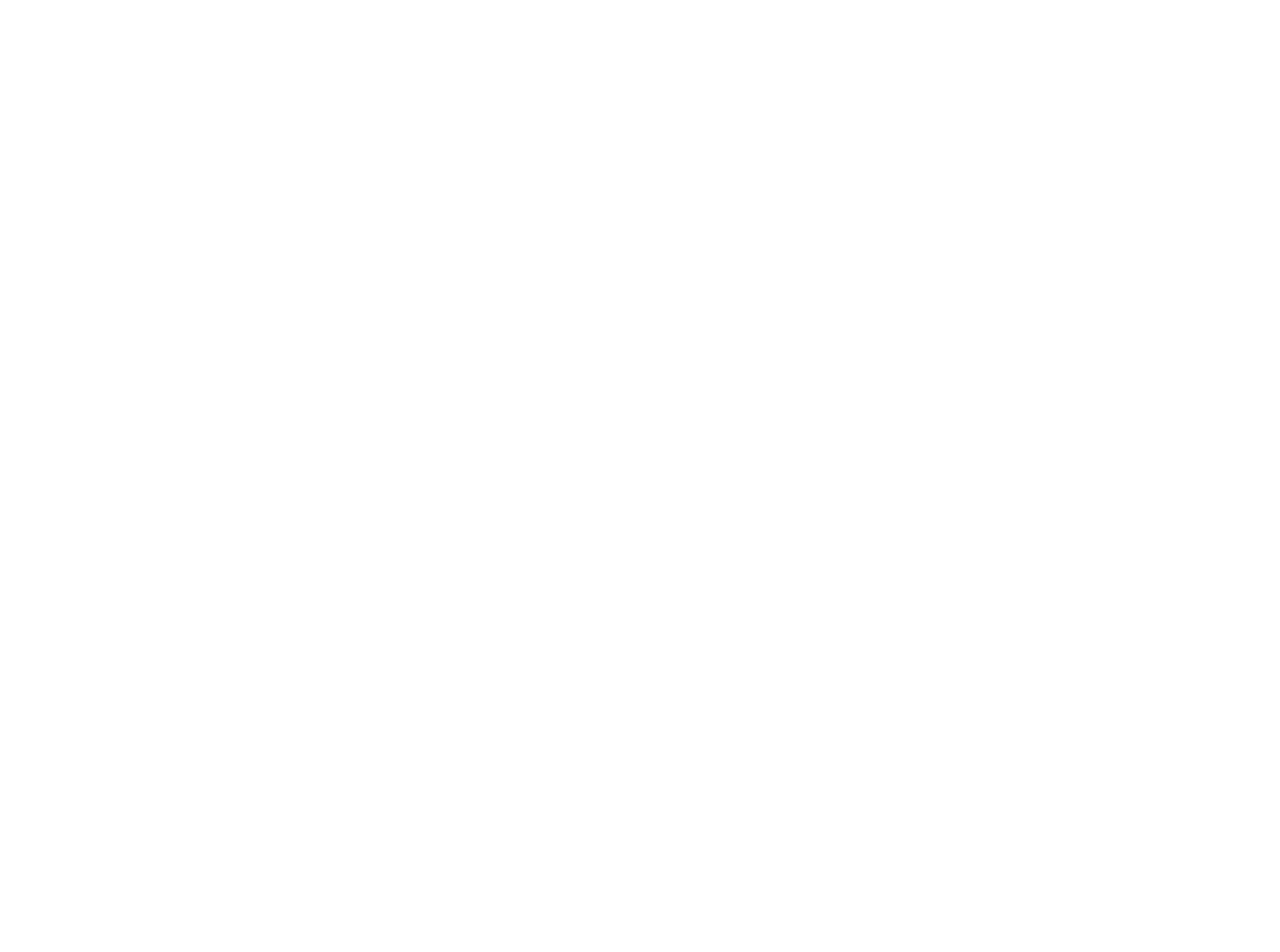
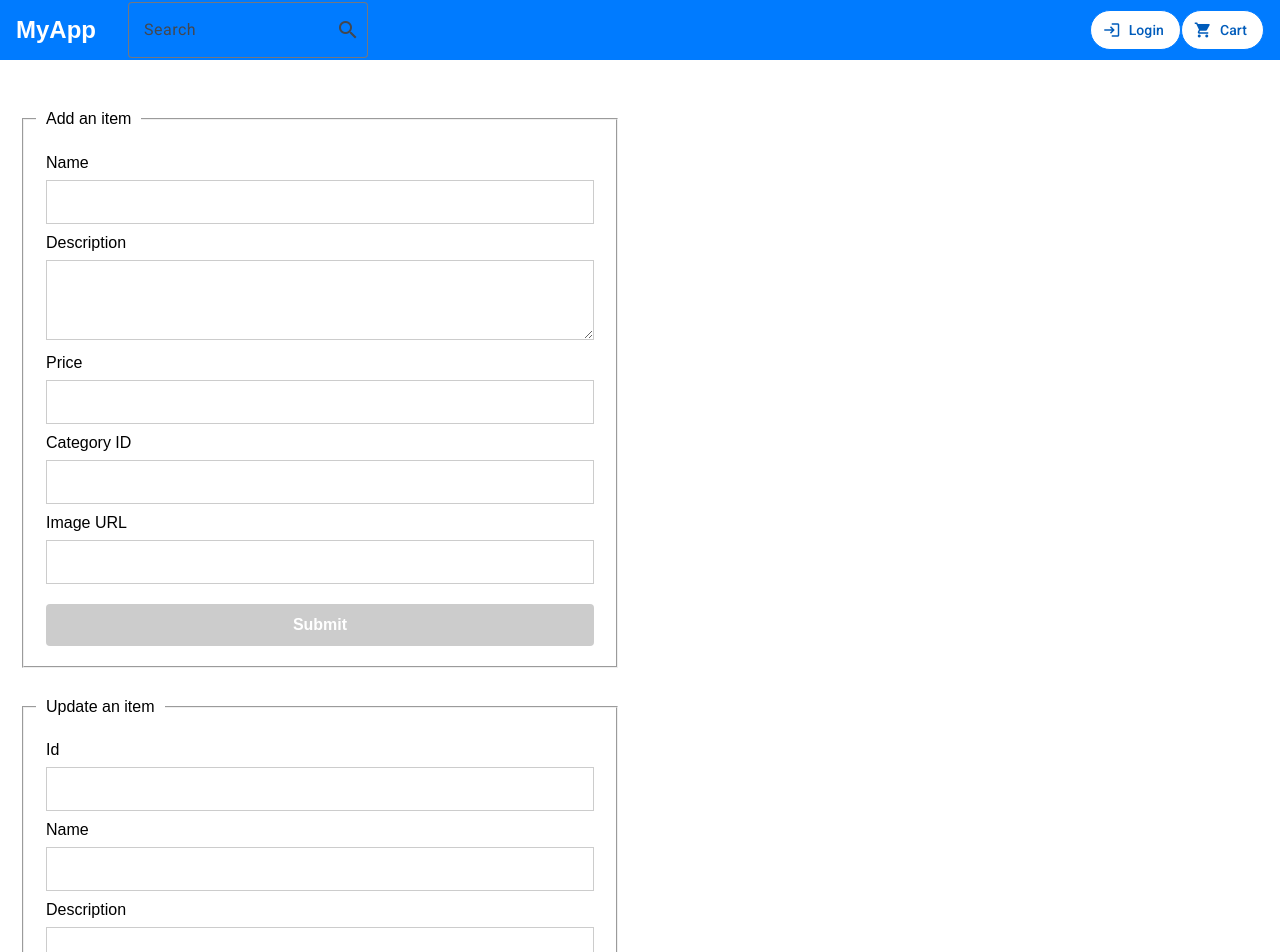
Before and after one commit to Rakesh-608/EFX-Assessment-Frontend, an Angular app in the folder frontend/: page /admin-page in a window 1280 px wide. Before the commit this address led to /. Shown: the top 952 px of the page. Before the commit the page ends 800 px from the top, so only its background shows below. Built offline with nearby package versions, Linux system fonts and the light colour scheme.

Commit message:
updated admin page with forms

```diff
--- /dev/null
+++ b/frontend/src/app/admin-page/admin-page.component.css
@@ -0,0 +1,106 @@
+
+::-webkit-inner-spin-button
+		{
+			display: none;
+		}
+main{
+    display: flex;
+    flex-direction: row;
+    height: calc(100vh-60px);
+    top: 60px;
+    position: absolute;
+}
+section{
+    display: flex;
+    flex-direction: column;
+    align-items: center;
+    padding: 20px;
+}
+.add-item, .update-item{
+    margin-top: 20px;
+}
+/* .add-item-group{
+    display: flex;
+    flex-direction: column;
+    align-items: space-around;
+    gap: 10px;
+    align-self: stretch;
+} */
+
+/* Center the form and give it a card-like appearance */
+form {
+    min-width: 600px;
+  }
+
+  legend{
+    padding: 10px;
+  }
+  fieldset>div{
+    margin: 10px;
+  }
+
+  /* Style form labels */
+  label {
+    display: block;
+    margin-bottom: 0.5rem;
+  }
+
+  /* Style form inputs */
+  input,
+  textarea {
+    width: 100%;
+    padding: 0.75rem;
+    border: 1px solid #ccc;
+    font-size: 1rem;
+    box-sizing: border-box;
+  }
+
+  textarea {
+    resize: vertical;
+    min-height: 80px;
+  }
+
+  /* Highlight focused inputs */
+  input:focus,
+  textarea:focus {
+    border-color: #007bff;
+    outline: none;
+    box-shadow: 0 0 4px rgba(0, 123, 255, 0.2);
+  }
+
+  /* Style the submit button */
+  button[type="submit"] {
+    width: 100%;
+    padding: 0.75rem;
+    background-color: #007bff;
+    margin-top: 10px;
+    border: none;
+    border-radius: 4px;
+    color: #fff;
+    font-weight: bold;
+    font-size: 1rem;
+    cursor: pointer;
+    transition: background-color 0.3s ease;
+  }
+
+  button[type="submit"]:hover {
+    background-color: #0056b3;
+  }
+
+  button[type="submit"]:disabled {
+    background-color: #ccc;
+    cursor: not-allowed;
+  }
+
+  /* Error messages styling */
+  div.ng-invalid.ng-touched {
+    color: #d9534f;
+    font-size: 0.9rem;
+    margin-top: -0.5rem;
+    margin-bottom: 1rem;
+  }
+  .warning{
+    color: #d9534f;
+    font-size: small;
+    font-style: italic;
+  }
--- /dev/null
+++ b/frontend/src/app/admin-page/admin-page.component.html
@@ -0,0 +1,122 @@
+<app-top-navbar/>
+<main>
+    <section>
+        <div class="add-item">
+            <form [formGroup]="addItem" (ngSubmit)="onSubmit()" class="add-item-group">
+                <fieldset>
+                    <legend>Add an item</legend>
+
+                    <div>
+                        <label for="name">Name</label>
+                        <input id="name" formControlName="name" />
+                        <div *ngIf="addItem.get('name')?.invalid && addItem.get('name')?.touched" class="warning">
+                            *Name is required.
+                        </div>
+                    </div>
+
+                    <div>
+                        <label for="description">Description</label>
+                        <textarea id="description" formControlName="description"></textarea>
+                        <div *ngIf="addItem.get('description')?.invalid && addItem.get('description')?.touched" class="warning">
+                            *Description is required.
+                        </div>
+                    </div>
+
+                    <div>
+                        <label for="price">Price</label>
+                        <input id="price" type="number" formControlName="price" />
+                        <div *ngIf="addItem.get('price')?.invalid && addItem.get('price')?.touched" class="warning">
+                            *Enter a valid price (non-negative).
+                        </div>
+                    </div>
+
+                    <div>
+                        <label for="categoryId">Category ID</label>
+                        <input id="categoryId" formControlName="categoryId" />
+                        <div *ngIf="addItem.get('categoryId')?.invalid && addItem.get('categoryId')?.touched" class="warning">
+                            *Category ID is required.
+                        </div>
+                    </div>
+
+                    <div>
+                        <label for="imageUrl">Image URL</label>
+                        <input id="imageUrl" type="url" formControlName="imageUrl" />
+                        <div *ngIf="addItem.get('imageUrl')?.invalid && addItem.get('imageUrl')?.touched" class="warning">
+                            *Enter a valid URL ending in .png or .jpg.
+                        </div>
+                    </div>
+                    <div>
+                        <button type="submit" [disabled]="addItem.invalid">Submit</button>
+                    </div>
+            </fieldset>
+            </form>
+
+        </div>
+
+
+        <div class="update-item">
+            <form [formGroup]="updateItem" (ngSubmit)="onSubmit()" class="add-item-group">
+                <fieldset>
+                    <legend>Update an item</legend>
+
+                    <div>
+                        <label for="id">Id</label>
+                        <input id="id" formControlName="id" />
+                        <div *ngIf="updateItem.get('id')?.invalid && updateItem.get('id')?.touched" class="warning">
+                            *Id is required.
+                        </div>
+                    </div>
+
+                    <div>
+                        <label for="name">Name</label>
+                        <input id="name" formControlName="name" />
+                        <div *ngIf="updateItem.get('name')?.invalid && updateItem.get('name')?.touched" class="warning">
+                            *Name is required.
+                        </div>
+                    </div>
+
+                    <div>
+                        <label for="description">Description</label>
+                        <textarea id="description" formControlName="description"></textarea>
+                        <div *ngIf="updateItem.get('description')?.invalid && updateItem.get('description')?.touched" class="warning">
+                            *Description is required.
+                        </div>
+                    </div>
+
+                    <div>
+                        <label for="price">Price</label>
+                        <input id="price" type="number" formControlName="price" />
+                        <div *ngIf="updateItem.get('price')?.invalid && updateItem.get('price')?.touched" class="warning">
+                            *Enter a valid price (non-negative).
+                        </div>
+                    </div>
+
+                    <div>
+                        <label for="categoryId">Category ID</label>
+                        <input id="categoryId" formControlName="categoryId" />
+                        <div *ngIf="updateItem.get('categoryId')?.invalid && updateItem.get('categoryId')?.touched" class="warning">
+                            *Category ID is required.
+                        </div>
+                    </div>
+
+                    <div>
+                        <label for="imageUrl">Image URL</label>
+                        <input id="imageUrl" type="url" formControlName="imageUrl" />
+                        <div *ngIf="updateItem.get('imageUrl')?.invalid && updateItem.get('imageUrl')?.touched" class="warning">
+                            *Enter a valid URL ending in .png or .jpg.
+                        </div>
+                    </div>
+                    <div>
+                        <button type="submit" [disabled]="updateItem.invalid">Submit</button>
+                    </div>
+            </fieldset>
+            </form>
+
+        </div>
+    </section>
+    <section>
+        <div>
+
+        </div>
+    </section>
+</main>
--- /dev/null
+++ b/frontend/src/app/admin-page/admin-page.component.ts
@@ -0,0 +1,47 @@
+import { Component } from '@angular/core';
+import { TopNavbarComponent } from "../top-navbar/top-navbar.component";
+import { FormBuilder, FormGroup, ReactiveFormsModule, Validators } from '@angular/forms';
+import { CommonModule } from '@angular/common';
+
+@Component({
+  selector: 'app-admin-page',
+  standalone: true,
+  imports: [TopNavbarComponent, ReactiveFormsModule, CommonModule],
+  templateUrl: './admin-page.component.html',
+  styleUrl: './admin-page.component.css'
+})
+export class AdminPageComponent {
+  addItem!: FormGroup;
+  updateItem!: FormGroup;
+
+  constructor(private fb: FormBuilder) {}
+
+  ngOnInit(): void {
+    this.addItem = this.fb.group({
+      name: ['', [Validators.required]],
+      description: ['', [Validators.required]],
+      price: [null, [Validators.required, Validators.min(0)]],
+      categoryId: ['', [Validators.required]],
+      imageUrl: ['', [Validators.required, Validators.pattern('(https?://.*.(?:png|jpg))')]]
+    });
+
+    this.updateItem = this.fb.group({
+      id: ['', [Validators.required]],
+      name: ['', [Validators.required]],
+      description: ['', [Validators.required]],
+      price: [null, [Validators.required, Validators.min(0)]],
+      categoryId: ['', [Validators.required]],
+      imageUrl: ['', [Validators.required, Validators.pattern('(https?://.*.(?:png|jpg))')]]
+    });
+  }
+
+  onSubmit(): void {
+    if (this.addItem.valid) {
+      console.log('Form Submitted', this.addItem.value);
+    }
+
+    if (this.updateItem.valid) {
+      console.log('Form Submitted', this.updateItem.value);
+    }
+  }
+}
--- a/frontend/src/app/app.routes.ts
+++ b/frontend/src/app/app.routes.ts
@@ -1,7 +1,9 @@
 import { Routes } from '@angular/router';
 import { UserPageComponent } from './user-page/user-page.component';
+import { AdminPageComponent } from './admin-page/admin-page.component';
 
 export const routes: Routes = [
     {path: 'user-page', component: UserPageComponent},
-    { path: '',   redirectTo: '/user-page', pathMatch: 'full' }
+    {path: '', redirectTo: '/user-page', pathMatch: 'full' },
+    {path: 'admin-page', component: AdminPageComponent},
 ];
```
Also changed, not shown: 1 other file (tests, documents, lock files or other folders).
